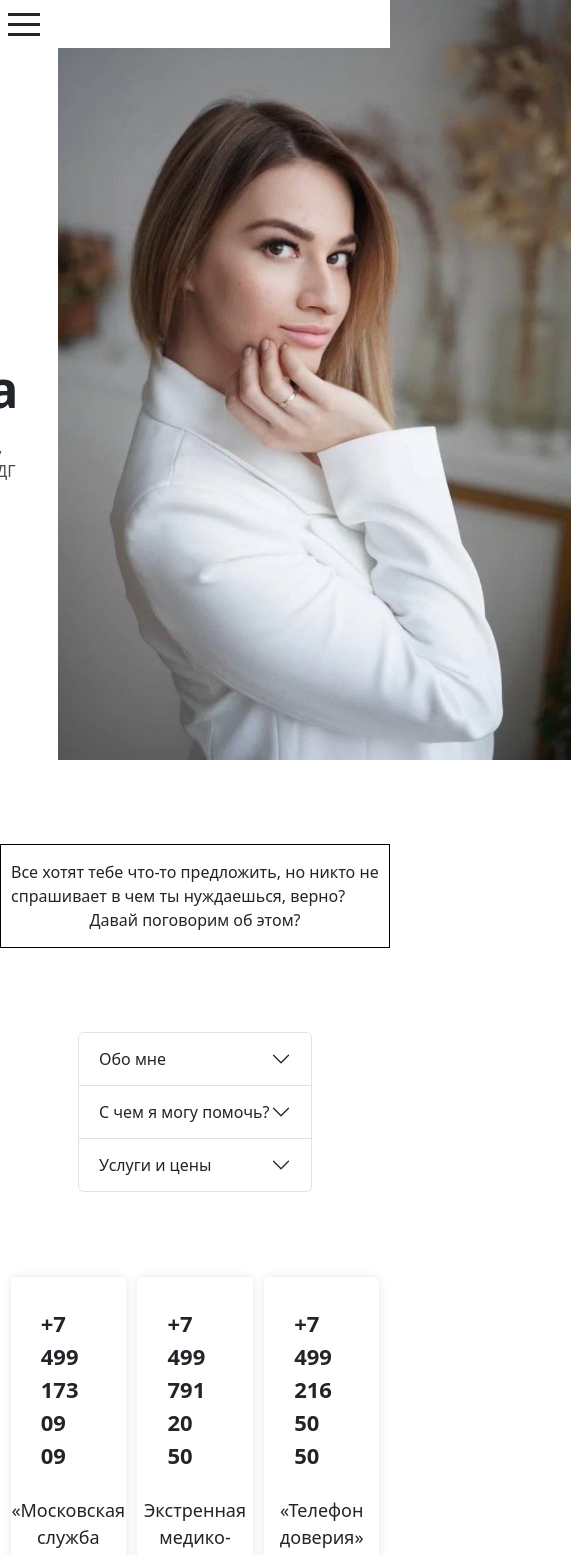
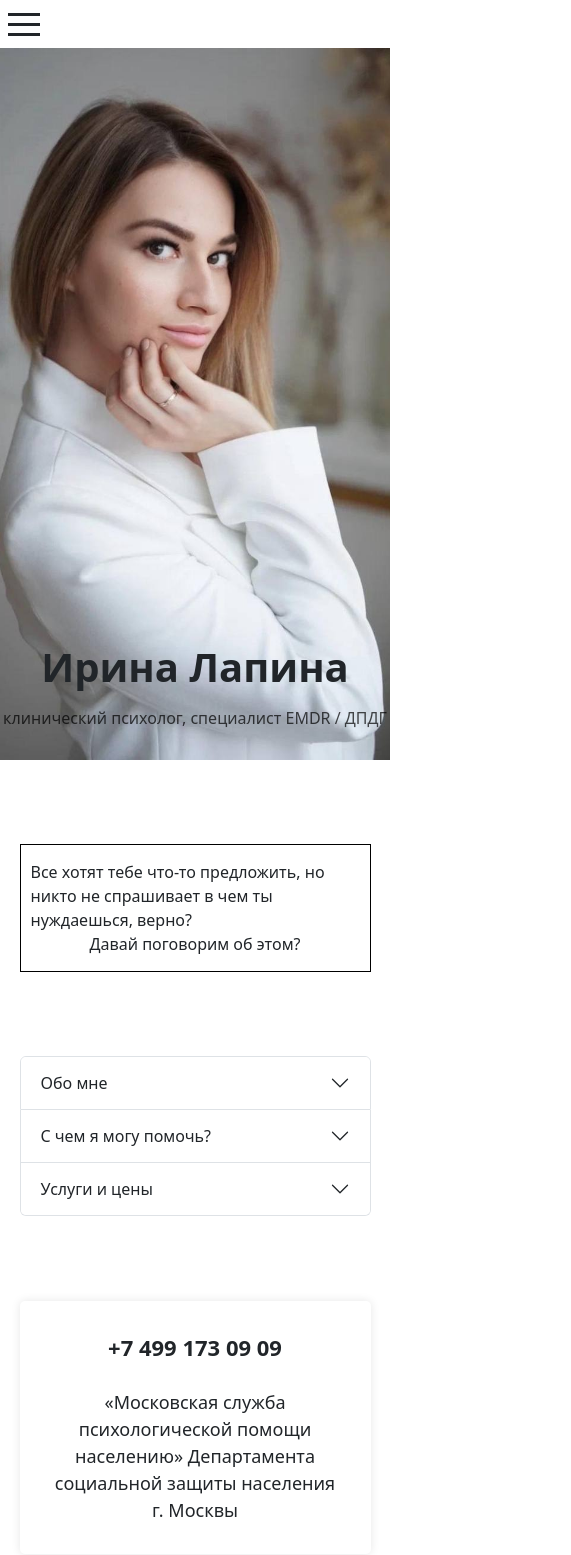
Before and after one commit to Mar4ikler/business-card-website, a React (Create React App) app in the folder website/: page / in a window 390 px wide. Shown: the top 1555 px of the page, 571 px wide, since content can reach past the window. Built offline with nearby package versions, Linux system fonts and the light colour scheme.

Commit message:
fix adaptive

```diff
--- a/website/src/components/AccordionContainer/AccordionContainer.jsx
+++ b/website/src/components/AccordionContainer/AccordionContainer.jsx
@@ -7,7 +7,7 @@ const AccordionContainer = () => {
             <Accordion className={styles.accordionCont}>
                 <Accordion.Item eventKey="0">
                     <Accordion.Header className={styles.accordionHead}>Обо мне</Accordion.Header>
-                    <Accordion.Body>
+                    <Accordion.Body className={styles.text}>
                         Меня зовут Ирина Лапина, я дипломированный психолог, практикующий
                         краткосрочный специалист. А это значит, что ты получаешь реальный результат
                         от работы в самые короткие сроки. В работе я использую комбинацию нескольких
@@ -27,7 +27,7 @@ const AccordionContainer = () => {
                     <Accordion.Header className={styles.accordionHead}>
                         С чем я могу помочь?
                     </Accordion.Header>
-                    <Accordion.Body>
+                    <Accordion.Body className={styles.text}>
                         <ol>
                             <li>
                                 Трудные эмоциональные ситуации ( потеря работы, развод, расставание
@@ -66,7 +66,7 @@ const AccordionContainer = () => {
                     <Accordion.Header className={styles.accordionHead}>
                         Услуги и цены
                     </Accordion.Header>
-                    <Accordion.Body>
+                    <Accordion.Body className={styles.text}>
                         Я работаю онлайн, по предоплате и СТРОГО после первичной консультации!
                         Первичная консультация (онлайн) 30 минут - 3000 рублей 1 сессия (онлайн) 60
                         минут - 5000 рублей 4 сессии (онлайн) 60 минут - 20.000 рублей
--- a/website/src/components/AccordionContainer/AccordionContainer.module.css
+++ b/website/src/components/AccordionContainer/AccordionContainer.module.css
@@ -6,3 +6,13 @@
     background-color: white !important;
     box-shadow: none !important;
 }
+
+.text {
+    text-align: justify;
+}
+
+@media only screen and (max-width: 780px) {
+    .accordionCont {
+        width: 90vw;
+    }
+}
--- a/website/src/components/InfoBox/InfoBox.module.css
+++ b/website/src/components/InfoBox/InfoBox.module.css
@@ -9,14 +9,20 @@
     border-radius: 5px;
 }
 
-.infoContainer > div:first-child {
+.infoContainer>div:first-child {
     font-size: 22px;
     font-weight: bold;
 }
 
 
-.infoContainer > div:last-child {
+.infoContainer>div:last-child {
     font-size: 18px;
     text-align: center;
     font-weight: 200;
 }
+
+@media only screen and (max-width: 780px) {
+    .infoContainer {
+        max-width: 90vw;
+    }
+}
--- a/website/src/components/InfoBoxesContainer/InfoBoxesContainer.module.css
+++ b/website/src/components/InfoBoxesContainer/InfoBoxesContainer.module.css
@@ -5,3 +5,9 @@
     gap: 3vw;
     justify-content: center;
 }
+
+@media only screen and (max-width: 780px) {
+    .subInfoContainer {
+        flex-direction: column;
+    }
+}
--- a/website/src/components/Layout/Layout.module.css
+++ b/website/src/components/Layout/Layout.module.css
@@ -1,5 +1,5 @@
 .layoutContainer {
     display: flex;
     flex-direction: column;
-    gap: 1dvh;
+    gap: 3dvh;
 }
--- a/website/src/components/NavBar/NavBar.module.css
+++ b/website/src/components/NavBar/NavBar.module.css
@@ -9,7 +9,7 @@
     font-weight: bold;
     font-size: large;
     height: 7dvh;
-    width: 100vw;
+    width: 100%;
 }
 
 .navContainer>div:first-child {
@@ -19,7 +19,7 @@
 .navContainer {
     position: fixed;
     z-index: 1000;
-    width: 100vw;
+    width: 100%;
 }
 
 .navBar>div {
--- a/website/src/views/MainView/MainView.module.css
+++ b/website/src/views/MainView/MainView.module.css
@@ -18,16 +18,16 @@
     gap: 1dvh;
 }
 
-.generalInfoContainer > img {
+.generalInfoContainer>img {
     height: 90dvh;
 }
 
-.representationInfo > div:first-child {
+.representationInfo>div:first-child {
     font-size: 50px;
     font-weight: bold;
 }
 
-.representationInfo > div:last-child {
+.representationInfo>div:last-child {
     color: rgba(0, 0, 0, 0.705);
 }
 
@@ -37,6 +37,37 @@
     padding: 15px 10px;
 }
 
-.helpBox > div:last-child {
+.helpBox>div:last-child {
     justify-self: center;
 }
+
+@media only screen and (max-width: 780px) {
+    .generalInfoContainer {
+        height: 90dvh;
+        position: relative;
+        width: 100%;
+    }
+
+    .representationInfo {
+        position: absolute;
+        width: 100%;
+        height: 100%;
+        justify-content: flex-end;
+        padding-bottom: 30px;
+        align-items: center;
+    }
+
+    .generalInfoContainer>img {
+        height: 100%;
+        width: 100%;
+        object-fit: cover;
+    }
+
+    .representationInfo>div:first-child {
+        font-size: 40px;
+    }
+
+    .helpBox {
+        width: 90vw;
+    }
+}
```
